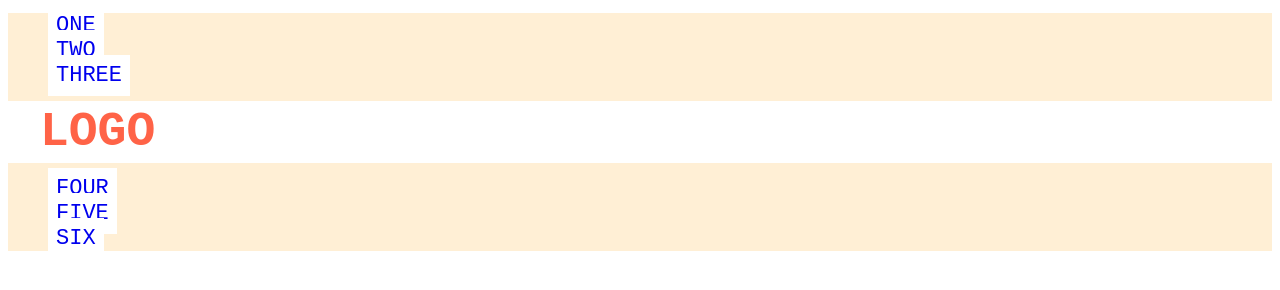
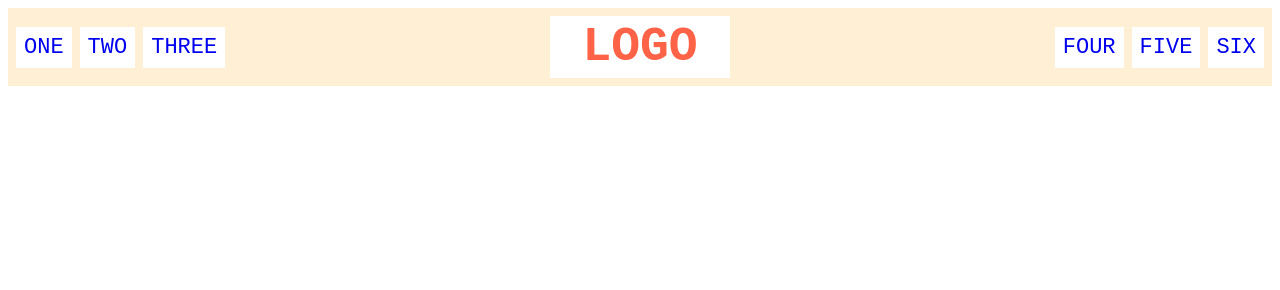
Before and after one commit to szxivk/odin-project-webdev-2024, a plain HTML site: page odin-proj/webdev-foundations/css-exercises/flex/02-flex-header/index.html in a window 1280 px wide. Drawn offline with Linux system fonts and the light colour scheme.

Commit message:
Update style.css in "/css-exercises/flex/02-flex-header"
- solved the exercise

```diff
--- a/odin-proj/webdev-foundations/css-exercises/flex/02-flex-header/style.css
+++ b/odin-proj/webdev-foundations/css-exercises/flex/02-flex-header/style.css
@@ -1,6 +1,11 @@
 .header  {
   font-family: monospace;
   background: papayawhip;
+  display: flex;
+  align-items: center;
+  justify-content: space-between;
+  padding: 8px;
+
 }
 
 .logo {
@@ -9,11 +14,16 @@
   color: tomato;
   background: white;
   padding: 4px 32px;
+  /* border: 12px solid papayawhip; */
 }
 
 ul {
   /* this removes the dots on the list items*/
   list-style-type: none;
+  display: flex;
+  margin: 0;
+  padding: 0;
+  gap: 8px;
 }
 
 a {
```
